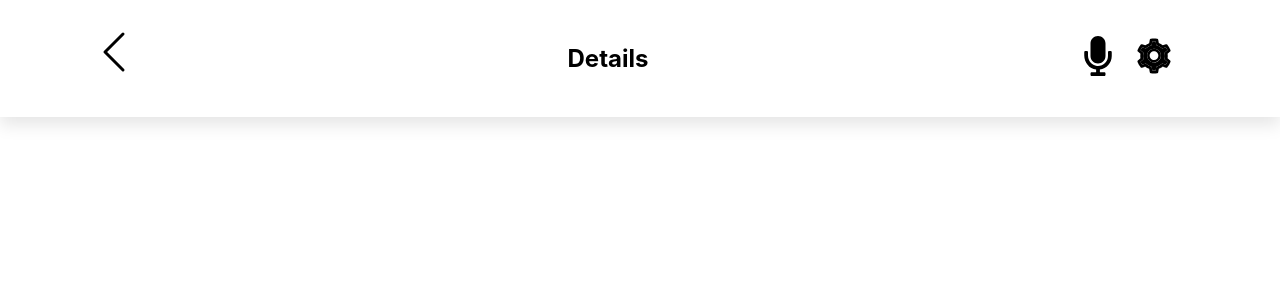
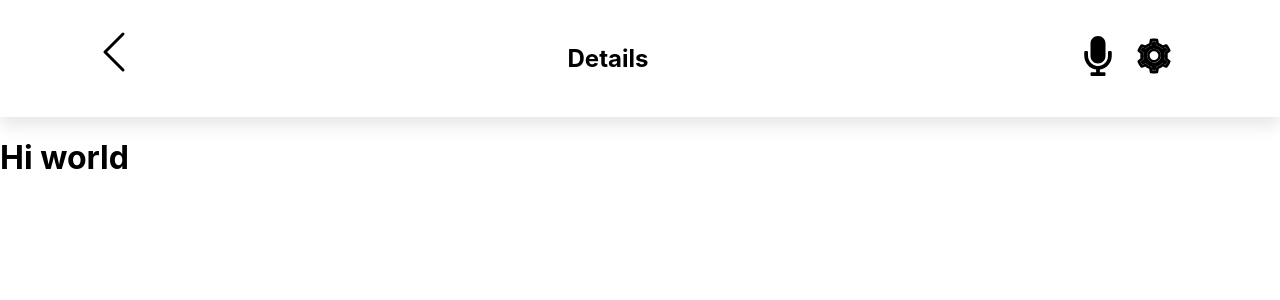
Before and after one commit to Gardimy/React_Redux_capstone, a React (Create React App) app: page /details/1 in a window 1280 px wide. Before the commit this address had no page. Shown: the top 300 px of the page. Built offline with nearby package versions, Linux system fonts and the light colour scheme.

Commit message:
create the structure redux

```diff
--- a/package.json
+++ b/package.json
@@ -15,6 +15,8 @@
     "react-redux": "^8.1.1",
     "react-router-dom": "^6.14.1",
     "react-scripts": "5.0.1",
+    "redux": "^4.2.1",
+    "redux-thunk": "^2.4.2",
     "uuid": "^9.0.0",
     "web-vitals": "^2.1.4"
   },
--- a/src/App.js
+++ b/src/App.js
@@ -11,7 +11,7 @@ function App() {
       <Navbar />
       <Routes>
         <Route path="/" element={<HomePage />} />
-        <Route path="/:name" element={<DetailsPage />} />
+        <Route path="/details/:categoryId" element={<DetailsPage />} />
       </Routes>
     </>
   );
--- a/src/components/DetailsPage.js
+++ b/src/components/DetailsPage.js
@@ -2,7 +2,7 @@ import React from 'react';
 
 function DetailsPage() {
   return (
-    <div><h1> HELLLO</h1></div>
+    <div><h1> Hi world</h1></div>
   );
 }
 export default DetailsPage;
--- a/src/components/Homepage.js
+++ b/src/components/Homepage.js
@@ -1,8 +1,27 @@
-import React from 'react';
+import React, { useEffect, useState } from 'react';
+import axios from 'axios';
 
 function HomePage() {
+  const [data, setData] = useState([]);
+
+  useEffect(() => {
+    axios
+      .get('https://api.jikan.moe/v4/anime?q=&sfw')
+      .then((res) => setData(res.data.data));
+  }, []);
+
   return (
-    <div><h1> HELLLO</h1></div>
+    <div>
+      {data.map((myanime) => (
+        <ul key={myanime.mal_id}>
+          <li>{myanime.type}</li>
+          <li>
+            <img src={myanime.images.jpg.image_url} alt={myanime.image_url} />
+          </li>
+        </ul>
+      ))}
+    </div>
   );
 }
+
 export default HomePage;
--- a/src/components/Navbar.js
+++ b/src/components/Navbar.js
@@ -3,7 +3,7 @@ import { NavLink } from 'react-router-dom';
 import { FaMicrophone } from 'react-icons/fa';
 import { AiTwotoneSetting } from 'react-icons/ai';
 import { BsChevronLeft } from 'react-icons/bs';
-import './Navbar.css';
+import '../styles/Navbar.css';
 
 function Navbar() {
   return (
```
Also changed, not shown: src/redux/Store.js (added), src/redux/actions/categoryActions.js (added), src/redux/reducers/categoryReducer.js (added), src/styles/Navbar.css (renamed from src/components/Navbar.css), 1 other file (tests, documents, lock files or other folders).
